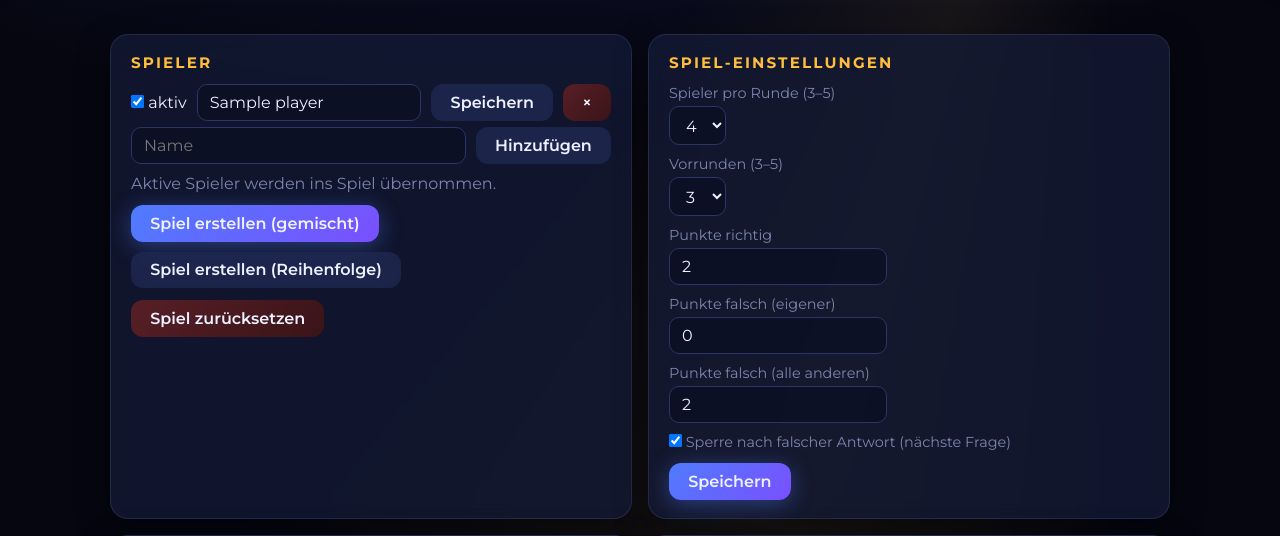
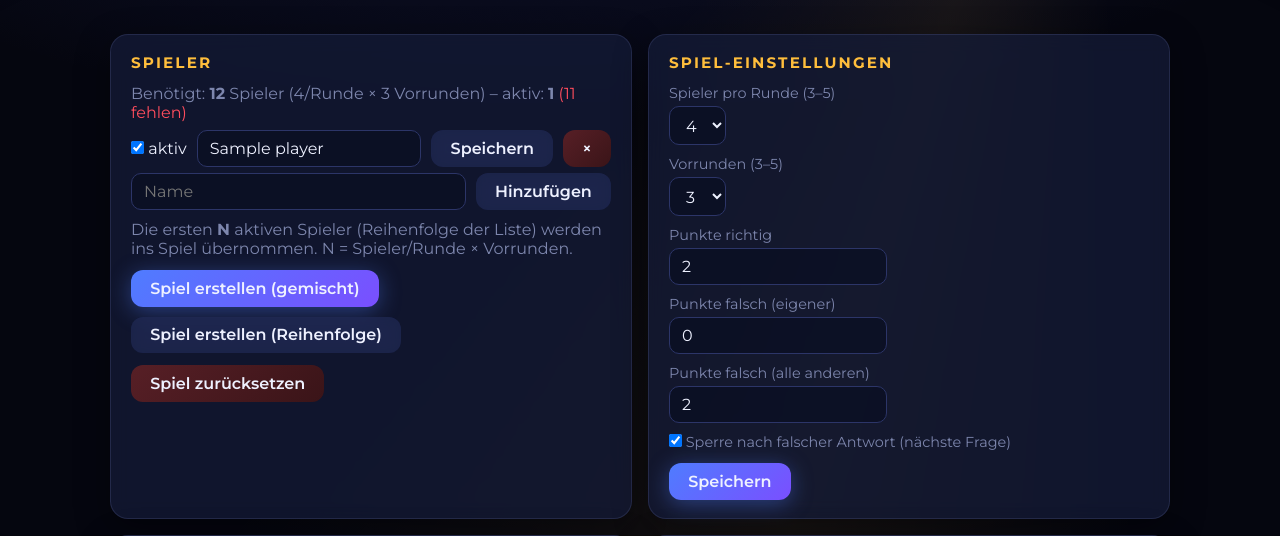
Before and after one commit to BingoBongo83/quizmitbenny, a FastAPI app: page /einstellungen in a window 1280 px wide. Shown: the part 48-584 px from the top of the page. Run offline with FastAPI, Linux system fonts and the light colour scheme; the visitor is signed in with stand-in values (Sample User, id 1); tables that the repository leaves empty hold one stand-in row (values such as "Sample post").

Commit message:
Auto-pick players on game creation (N = players/round × prerounds)
- /api/game/create: player_ids now optional; when omitted the first N
  active players (list order) are seated automatically
- settings UI: player list shows required count, marks surplus actives
  as "Ersatz" (bench), dims inactive rows
- preview uses min(active, N) so the bracket reflects the real lineup

Generated with [Devin](https://devin.ai)

Co-Authored-By: Devin <158243242+devin-ai-integration[bot]@users.noreply.github.com>

```diff
--- a/app/routers/control.py
+++ b/app/routers/control.py
@@ -12,7 +12,7 @@ router = APIRouter(prefix="/api/game", dependencies=[Depends(require_admin)])
 
 
 class CreateGameBody(BaseModel):
-    player_ids: list[int]
+    player_ids: list[int] | None = None
     shuffle: bool = True
 
 
@@ -26,9 +26,24 @@ class PoolBody(BaseModel):
 
 @router.post("/create")
 async def create_game(body: CreateGameBody, request: Request):
+    from ..models import Player, get_all_settings
     db = next(get_db())
     try:
-        game.create_game(db, body.player_ids, body.shuffle)
+        ids = body.player_ids
+        if not ids:
+            # auto-pick: first N active players (list order), N = ppr * prerounds
+            s = get_all_settings(db)
+            need = s["players_per_round"] * s["num_prerounds"]
+            ids = [
+                p.id
+                for p in db.query(Player)
+                .filter(Player.active)
+                .order_by(Player.name)
+                .limit(need)
+            ]
+        if not ids:
+            raise HTTPException(400, "Keine aktiven Spieler vorhanden")
+        game.create_game(db, ids, body.shuffle)
     finally:
         db.close()
     await broadcast_state_and_serial()
--- a/static/css/style.css
+++ b/static/css/style.css
@@ -355,6 +355,8 @@ label.field { display: block; margin: 10px 0 4px; color: var(--muted); font-size
 .skill-cb { display: inline-flex; gap: 6px; align-items: center; margin-right: 14px; }
 .player-row { display: flex; gap: 10px; align-items: center; margin: 6px 0; flex-wrap: wrap; }
 .player-row input[type=text] { flex: 1; min-width: 140px; }
+.player-row.bench { opacity: .55; }
+.player-row.inactive { opacity: .4; }
 table.list { width: 100%; border-collapse: collapse; }
 table.list td, table.list th { padding: 6px 8px; border-bottom: 1px solid rgba(120,135,200,.15); text-align: left; font-size: .95em; }
 table.list th { color: var(--muted); font-size: .78em; text-transform: uppercase; letter-spacing: .1em; }
--- a/static/js/settings.js
+++ b/static/js/settings.js
@@ -29,16 +29,36 @@ let players = [];
 let settings = {};
 
 // ---------------- players ----------------
+function neededPlayers() {
+  return (settings.players_per_round || 0) * (settings.num_prerounds || 0);
+}
+
 async function loadPlayers() {
   players = await api("/api/settings/players");
+  const need = neededPlayers();
+  const active = players.filter((p) => p.active);
   const el = document.getElementById("playerList");
-  el.innerHTML = players.map((p) => `
-    <div class="player-row">
+  const info = need
+    ? `<div class="muted" style="margin-bottom:8px">Benötigt: <b>${need}</b> Spieler
+       (${settings.players_per_round}/Runde × ${settings.num_prerounds} Vorrunden) –
+       aktiv: <b>${active.length}</b>${active.length > need
+         ? ` <span style="color:var(--accent2)">(${active.length - need} auf Ersatzbank)</span>` : ""}
+       ${active.length < need
+         ? ` <span style="color:var(--red)">(${need - active.length} fehlen)</span>` : ""}</div>`
+    : "";
+  let inGame = 0;
+  el.innerHTML = info + players.map((p) => {
+    const seated = p.active && ++inGame <= need;
+    const bench = p.active && !seated;
+    return `
+    <div class="player-row ${bench ? "bench" : ""} ${!p.active ? "inactive" : ""}">
       <label><input type="checkbox" data-pid="${p.id}" ${p.active ? "checked" : ""} class="pactive"> aktiv</label>
       <input type="text" value="${esc(p.name)}" data-pid="${p.id}" class="pname" style="flex:1">
+      ${bench ? '<span class="badge">Ersatz</span>' : ""}
       <button data-pid="${p.id}" class="psave">Speichern</button>
       <button data-pid="${p.id}" class="pdel danger">×</button>
-    </div>`).join("");
+    </div>`;
+  }).join("");
   el.querySelectorAll(".psave").forEach((b) => (b.onclick = async () => {
     const pid = b.dataset.pid;
     const name = el.querySelector(`.pname[data-pid="${pid}"]`).value;
@@ -56,7 +76,7 @@ async function loadPlayers() {
     const pid = c.dataset.pid;
     const name = el.querySelector(`.pname[data-pid="${pid}"]`).value;
     await api(`/api/settings/players/${pid}`, "PUT", { name, active: c.checked });
-    loadPreview();
+    loadPlayers();
   }));
   loadPreview();
 }
@@ -109,7 +129,8 @@ document.getElementById("saveSettings").onclick = async () => {
 
 // ---------------- bracket preview ----------------
 async function loadPreview() {
-  const n = players.filter((p) => p.active).length;
+  const active = players.filter((p) => p.active).length;
+  const n = Math.min(active, neededPlayers() || active);
   const el = document.getElementById("preview");
   if (!n) { el.textContent = "Keine aktiven Spieler"; return; }
   const p = await api(`/api/settings/preview?num_players=${n}`);
@@ -124,9 +145,9 @@ async function loadPreview() {
 document.getElementById("createGameShuffle").onclick = () => createGame(true);
 document.getElementById("createGameOrder").onclick = () => createGame(false);
 async function createGame(shuffle) {
-  const ids = players.filter((p) => p.active).map((p) => p.id);
-  if (!confirm(`Spiel mit ${ids.length} Spielern erstellen? Bisherige Runden werden gelöscht.`)) return;
-  await api("/api/game/create", "POST", { player_ids: ids, shuffle });
+  const n = Math.min(players.filter((p) => p.active).length, neededPlayers());
+  if (!confirm(`Spiel mit den ersten ${n} aktiven Spielern erstellen? Bisherige Runden werden gelöscht.`)) return;
+  await api("/api/game/create", "POST", { shuffle });
   loadRounds();
 }
 document.getElementById("resetGame").onclick = async () => {
--- a/templates/settings.html
+++ b/templates/settings.html
@@ -18,7 +18,8 @@
         <input type="text" id="newPlayerName" placeholder="Name">
         <button id="addPlayer">Hinzufügen</button>
       </div>
-      <p class="muted" style="margin-top:10px">Aktive Spieler werden ins Spiel übernommen.</p>
+      <p class="muted" style="margin-top:10px">Die ersten <b>N</b> aktiven Spieler (Reihenfolge der Liste)
+      werden ins Spiel übernommen. N = Spieler/Runde × Vorrunden.</p>
       <div class="btnrow">
         <button class="primary" id="createGameShuffle">Spiel erstellen (gemischt)</button>
         <button id="createGameOrder">Spiel erstellen (Reihenfolge)</button>
```
